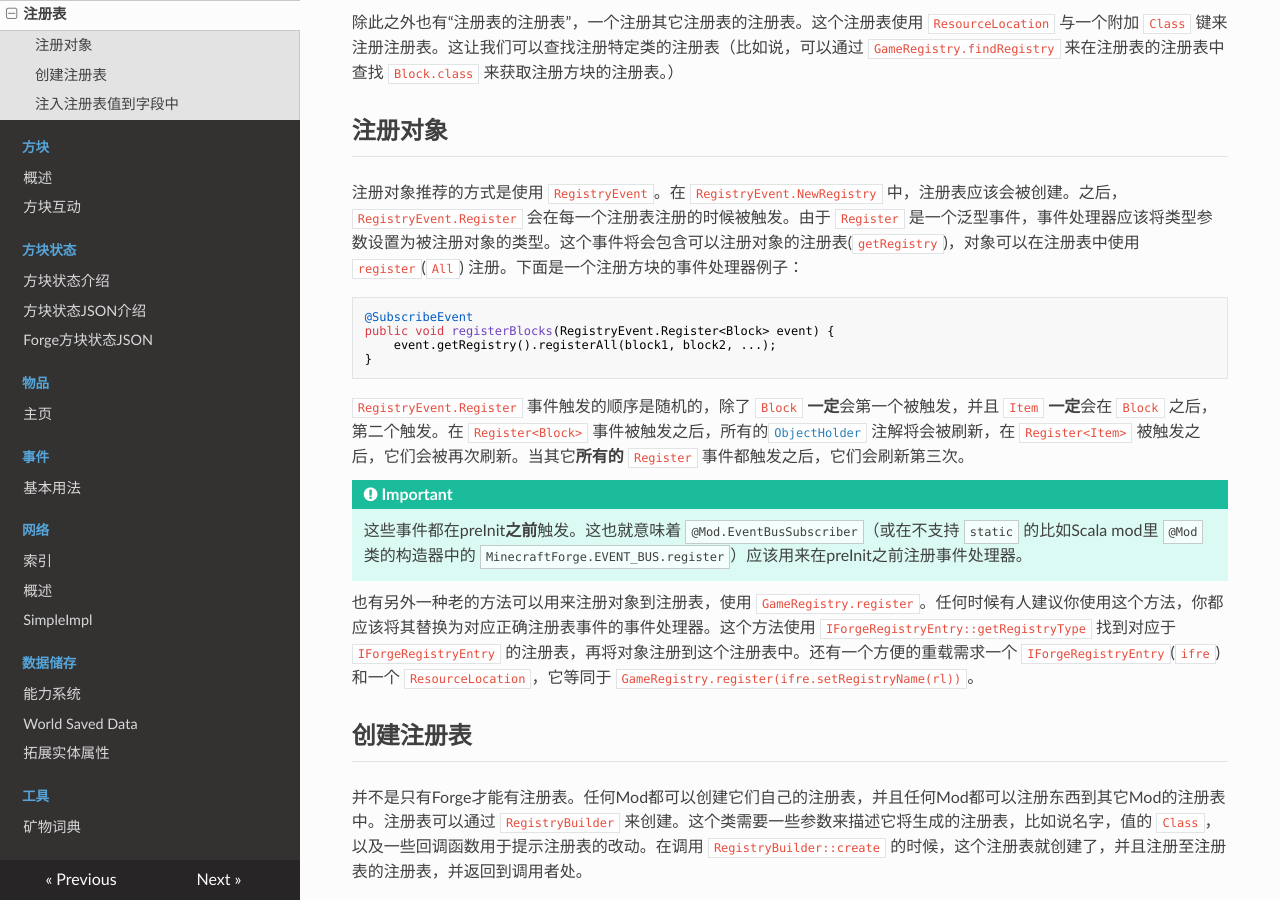
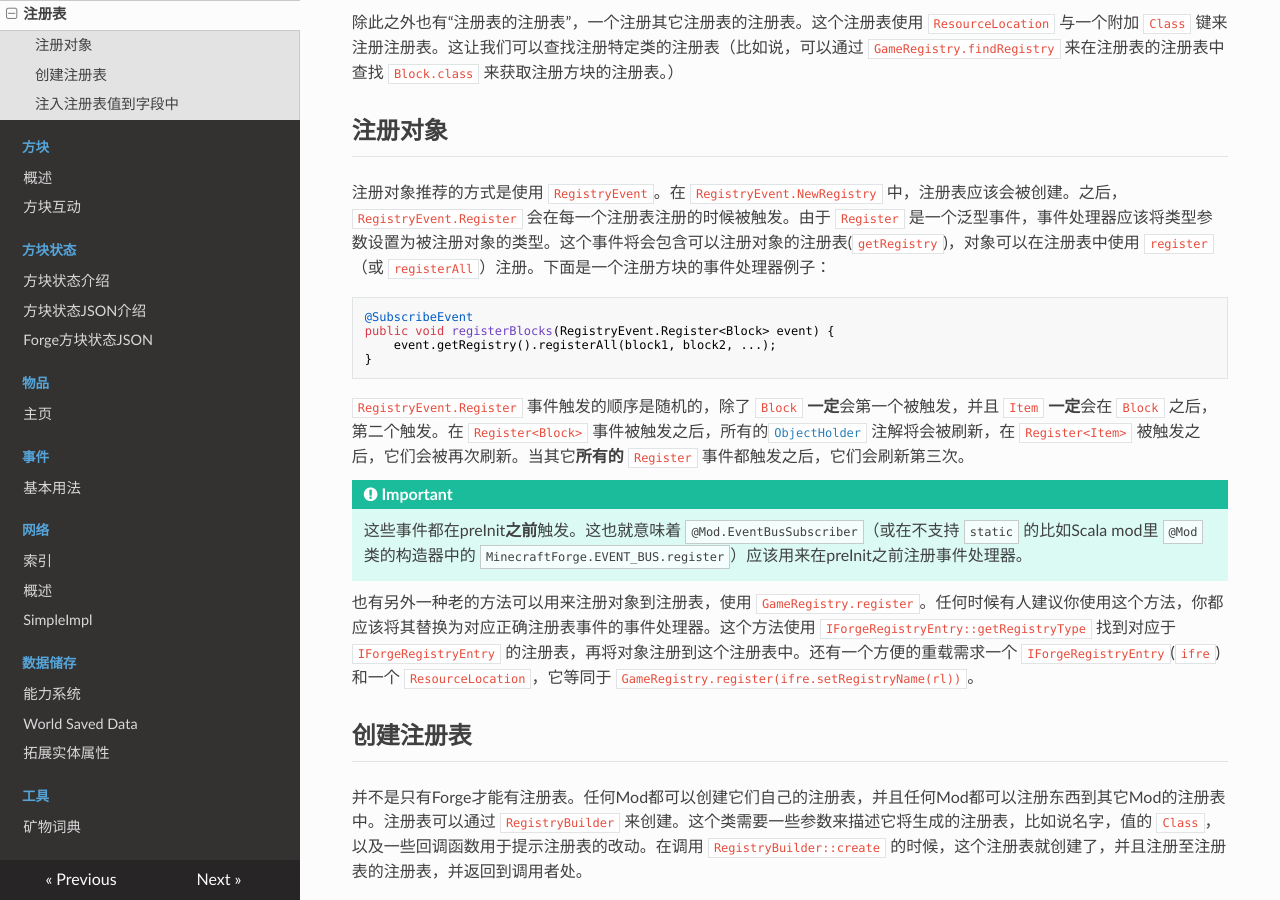
Before and after one commit to Krasjet/Forge-Documentation-CN, an MkDocs documentation site: the page built from docs/concepts/registries.md, in a window 1280 px wide and 900 px high, scrolled down 484 px. Built offline with MkDocs 1.6.1, drawn with Linux system fonts in a browser that asks for light colours; nearby versions of some CDN libraries; old or Windows-style settings are respelled for this version of MkDocs.

Commit message:
Fix method name in registries.md

````diff
--- a/docs/concepts/registries.md
+++ b/docs/concepts/registries.md
@@ -10,7 +10,7 @@
 注册对象
 -------
 
-注册对象推荐的方式是使用 `RegistryEvent`。在 `RegistryEvent.NewRegistry` 中，注册表应该会被创建。之后，`RegistryEvent.Register` 会在每一个注册表注册的时候被触发。由于 `Register` 是一个泛型事件，事件处理器应该将类型参数设置为被注册对象的类型。这个事件将会包含可以注册对象的注册表(`getRegistry`)，对象可以在注册表中使用 `register`(`All`) 注册。下面是一个注册方块的事件处理器例子：
+注册对象推荐的方式是使用 `RegistryEvent`。在 `RegistryEvent.NewRegistry` 中，注册表应该会被创建。之后，`RegistryEvent.Register` 会在每一个注册表注册的时候被触发。由于 `Register` 是一个泛型事件，事件处理器应该将类型参数设置为被注册对象的类型。这个事件将会包含可以注册对象的注册表(`getRegistry`)，对象可以在注册表中使用 `register`（或 `registerAll`）注册。下面是一个注册方块的事件处理器例子：
 
 ```java
 @SubscribeEvent
````
